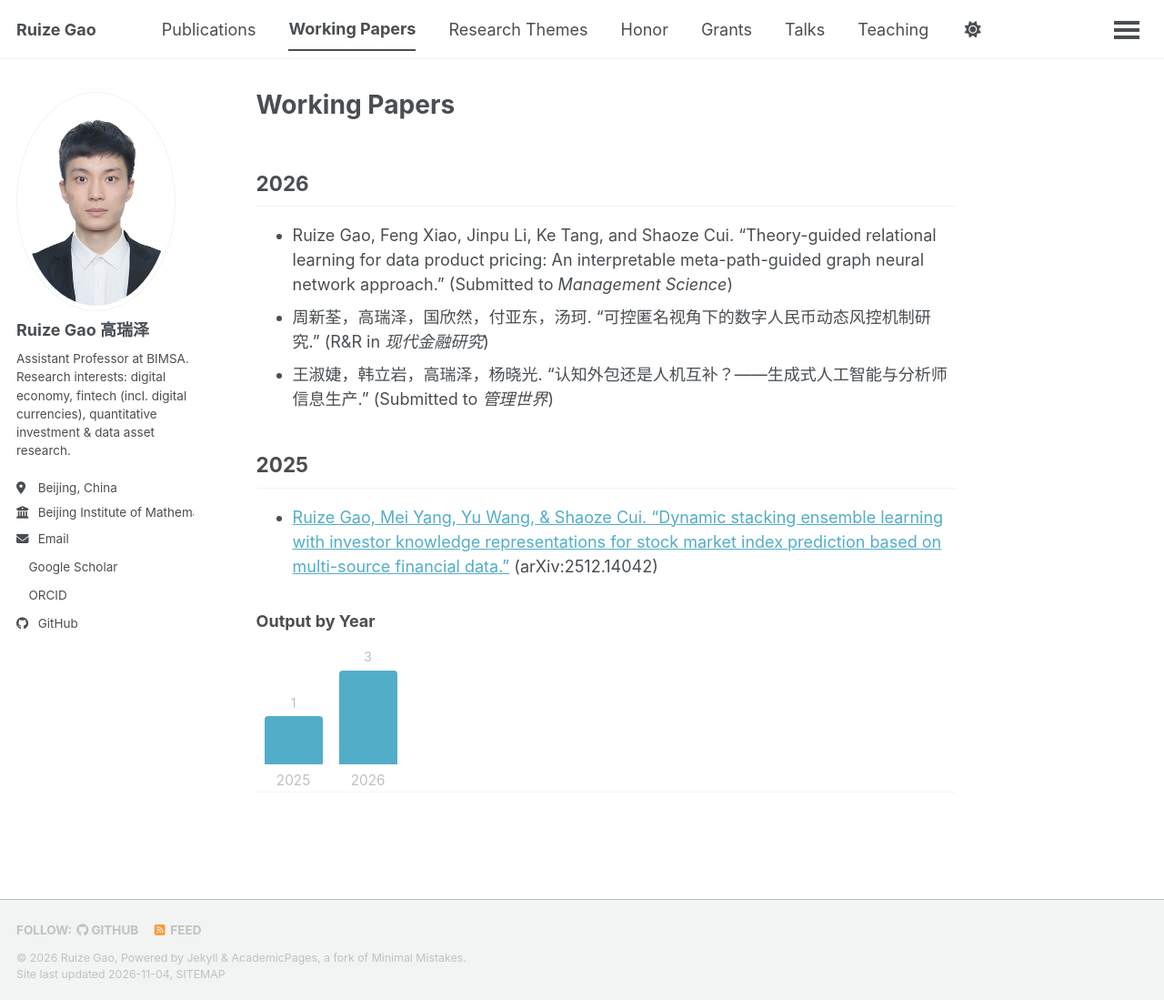
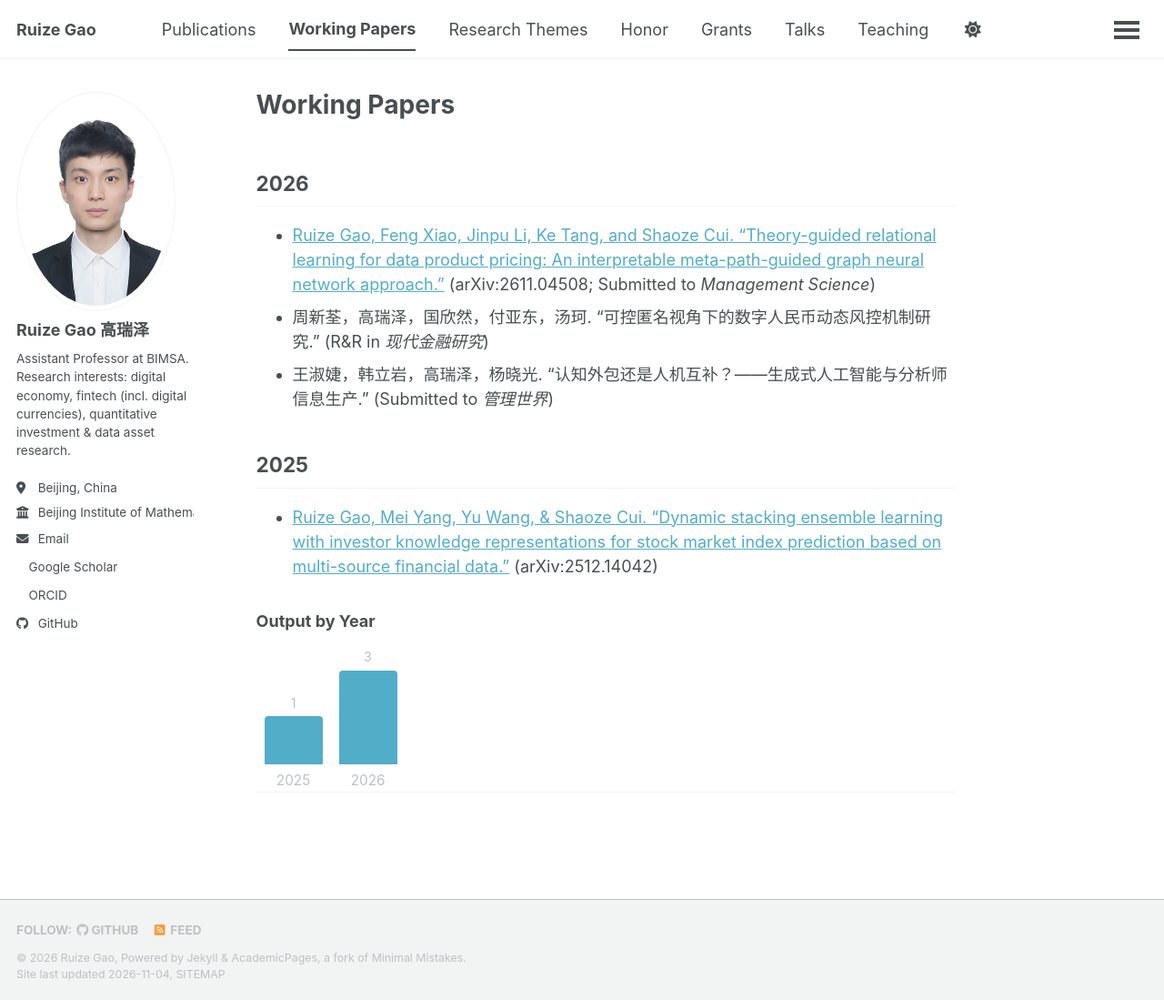
Before and after one commit to mark-golden/mark-golden.github.io, a Jekyll site: the page built from _pages/working-papers.md, in a window 1280 px wide and 1099 px high. Shown: the whole window at 91% size. Built offline with Jekyll 4.4.1, drawn with Linux system fonts in a browser that asks for light colours; a script bundle is joined from its source files by our own code; a style sheet for code colours, icons or effects is not loaded.

Commit message:
Link the 2026 data product pricing working paper to its arXiv preprint

```diff
--- a/_pages/working-papers.md
+++ b/_pages/working-papers.md
@@ -9,7 +9,7 @@ redirect_from:
 
 ## 2026
 
-- Ruize Gao, Feng Xiao, Jinpu Li, Ke Tang, and Shaoze Cui. "Theory-guided relational learning for data product pricing: An interpretable meta-path-guided graph neural network approach." (Submitted to *Management Science*)
+- [Ruize Gao, Feng Xiao, Jinpu Li, Ke Tang, and Shaoze Cui. "Theory-guided relational learning for data product pricing: An interpretable meta-path-guided graph neural network approach."](https://arxiv.org/abs/2611.04508) (arXiv:2611.04508; Submitted to *Management Science*)
 - 周新荃，高瑞泽，国欣然，付亚东，汤珂. "可控匿名视角下的数字人民币动态风控机制研究." (R&R in *现代金融研究*)
 - 王淑婕，韩立岩，高瑞泽，杨晓光. "认知外包还是人机互补？——生成式人工智能与分析师信息生产." (Submitted to *管理世界*)
 
```
